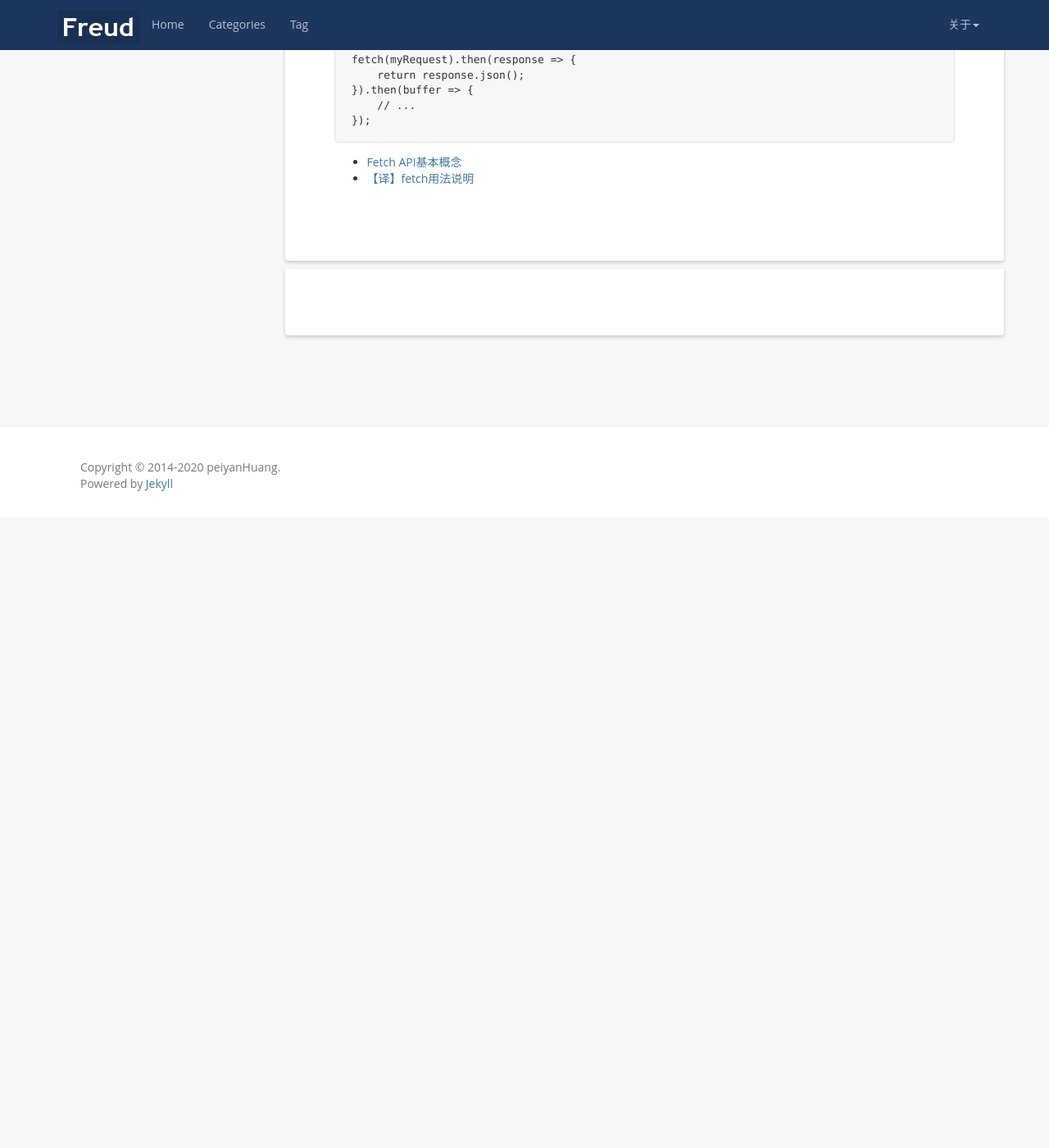
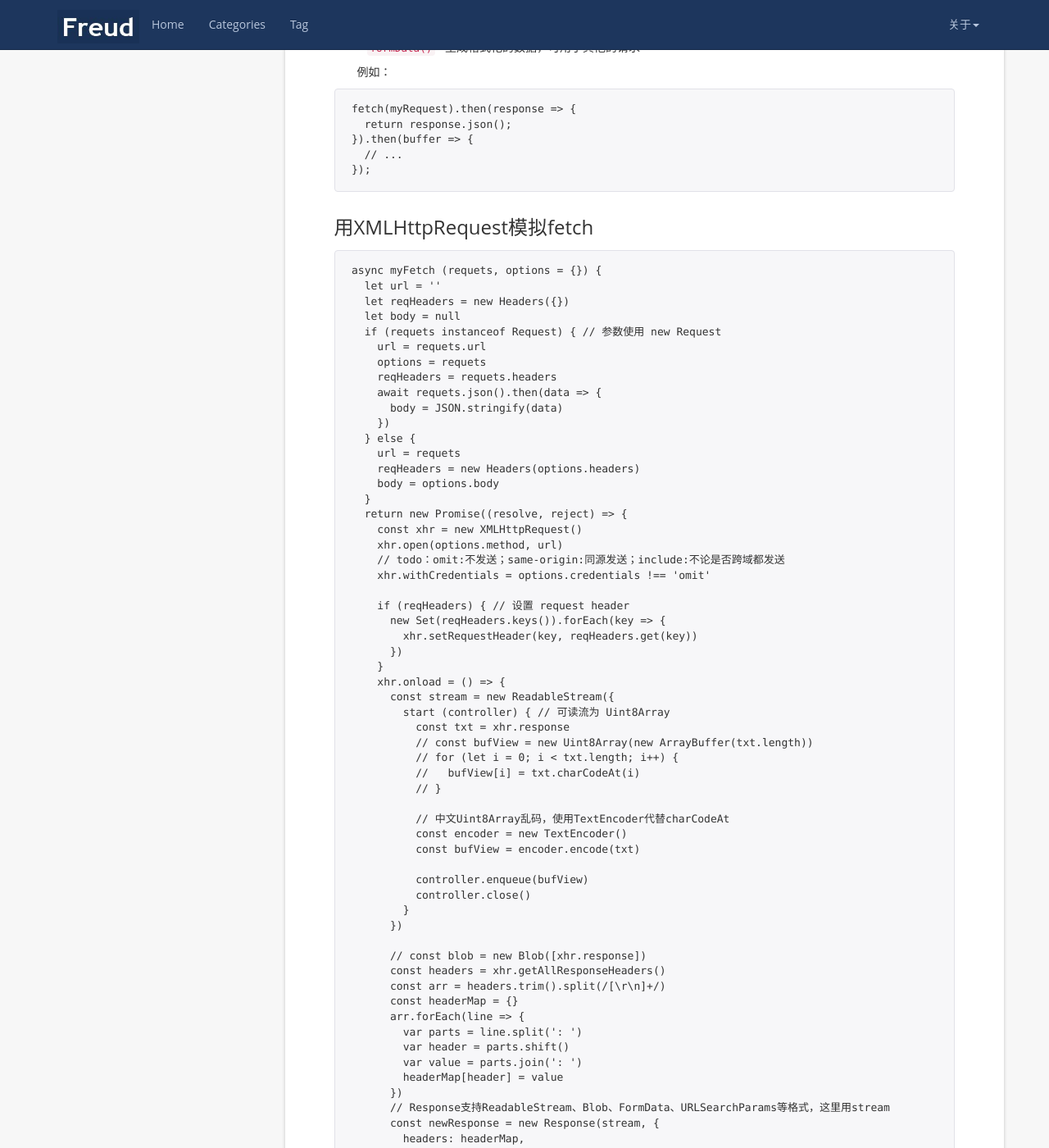
Before and after one commit to peiyanhuang/MyBlog, a Jekyll site: the page built from _posts/2019-02-23-fetch.md, in a window 1280 px wide and 1400 px high, scrolled down 5713 px. Shown: the whole window at 82% size. Built offline with Jekyll 4.4.1, drawn with Linux system fonts in a browser that asks for light colours; nearby versions of some CDN libraries; before the commit the page ends 6343 px from its top, so only the background shows below that; some of the changed text lies outside the part shown.

Commit message:
update: fetch for xhr

````diff
--- a/_posts/2019-02-23-fetch.md
+++ b/_posts/2019-02-23-fetch.md
@@ -16,13 +16,14 @@ Fetch 与 Ajax 类似，都可以用来获取资源，但 Fetch 不是基于 `XM
 * Fetch
 
 1. fetch 是基于 `promise` 实现的，也可以结合 `async/await`;
-2. fetch 请求默认是不带 `cookie` 的，需要设置 `fetch(URL，{credentials: 'include'})`（17年后默认的 credentials 政策变更为 same-origin）;
+2. fetch 请求默认是不带 `cookie` 的，需要设置 `fetch(URL，{credentials: 'include'})`（17年后默认的 credentials 政策变更为 `same-origin`）;
 3. 服务器返回 `400、500` 状态码时并不会 `reject`，只有网络出错导致请求不能完成时，fetch 才会被 `reject`.
 
 * Ajax
 
 1. 是 `XMLHTTPRequest` 的一个实例;
-2. 只有当状态为 `200` 或者 `304` 时才会请求成功.
+2. `withCredentials` 属性是一个 `Boolean` 类型，默认 `false`;
+3. 只有当状态为 `200` 或者 `304` 时才会请求成功.
 
 Fetch 的核心是 `HTTP Requests`，`Responses Headers` 和 `Bodypayload`，接下来会讲到。
 
@@ -33,9 +34,9 @@ Fetch 的核心是 `HTTP Requests`，`Responses Headers` 和 `Bodypayload`，接
 ```js
 let url = '/flow/list?id=11';
 fetch(url).then(function(response) {
-    return response.json();
+  return response.json();
 }).then(function(data) {
-    // ...
+  // ...
 });
 ```
 
@@ -43,17 +44,17 @@ fetch(url).then(function(response) {
 
 ```js
 let myInit = {
-    method: 'GET',
-    headers: new Headers(),
-    credentials: 'include',
-    mode: 'cors',
-    cache: 'default'
+  method: 'GET',
+  headers: new Headers(),
+  credentials: 'include',
+  mode: 'cors',
+  cache: 'default'
 };
 
 fetch('flowers.jpg', myInit).then(function(response) {
-    return response.blob();
+  return response.blob();
 }).then(function(myBlob) {
-    // ...
+  // ...
 });
 ```
 
@@ -67,17 +68,17 @@ Fetch 发送 JSON 数据如下：
 
 ```js
 fetch('/users', {
-    method: 'POST',
-    headers: {
-        'Accept': 'application/json',
-        'Content-Type': 'application/json'
-    },
-    body: JSON.stringify({
-        name: 'Hubot',
-        login: 'hubot',
-    })
+  method: 'POST',
+  headers: {
+    'Accept': 'application/json',
+    'Content-Type': 'application/json'
+  },
+  body: JSON.stringify({
+    name: 'Hubot',
+    login: 'hubot',
+  })
 }).then(response => {
-    // ...
+  // ...
 })
 ```
 
@@ -87,19 +88,19 @@ fetch('/users', {
 
 ```js
 let init = {
-    method: 'POST',
-    headers: new Headers(),
-    mode: 'cors',
-    cache: 'default',
-    body: JSON.stringify({
-        name: 'Hubot',
-        login: 'hubot'
-    })
+  method: 'POST',
+  headers: new Headers(),
+  mode: 'cors',
+  cache: 'default',
+  body: JSON.stringify({
+    name: 'Hubot',
+    login: 'hubot'
+  })
 };
 let myRequest = new Request('/xx/xx', init);
 
 fetch(myRequest).then(response => {
-    // ...
+  // ...
 });
 ```
 
@@ -210,27 +211,27 @@ Fetch API 中的 `Body mixin` 代表 响应/请求的正文，允许你声明其
 fetch('./flow.png')
 .then(response => response.body)
 .then(body => {
-    const reader = body.getReader();
+  const reader = body.getReader();
 
-    return new ReadableStream({
-        start(controller) {
-            return pump();
+  return new ReadableStream({
+    start(controller) {
+      return pump();
 
-            function pump() {
-                return reader.read().then(({ done, value }) => {
-                    // When no more data needs to be consumed, close the stream
-                    if (done) {
-                        controller.close();
-                        return;
-                    }
+      function pump() {
+        return reader.read().then(({ done, value }) => {
+          // When no more data needs to be consumed, close the stream
+          if (done) {
+            controller.close();
+            return;
+          }
 
-                    // Enqueue the next data chunk into our target stream
-                    controller.enqueue(value);
-                    return pump();
-                });
-            }
-        }
-    });
+          // Enqueue the next data chunk into our target stream
+          controller.enqueue(value);
+          return pump();
+        });
+      }
+    }
+  });
 })
 .then(stream => new Response(stream))
 .then(response => response.blob())
@@ -248,13 +249,13 @@ fetch('./flow.png')
 ```js
 var myImage = document.querySelector('.image');
 fetch('/image/people.png').then(function(response) {
-    console.log(response.bodyUsed);
-    var res = response.blob();
-    console.log(response.bodyUsed);
-    return res;
+  console.log(response.bodyUsed);
+  var res = response.blob();
+  console.log(response.bodyUsed);
+  return res;
 }).then(function(response) {
-    var objectURL = URL.createObjectURL(response);
-    myImage.src = objectURL;
+  var objectURL = URL.createObjectURL(response);
+  myImage.src = objectURL;
 });
 ```
 
@@ -275,11 +276,91 @@ fetch('/image/people.png').then(function(response) {
 
 ```js
 fetch(myRequest).then(response => {
-    return response.json();
+  return response.json();
 }).then(buffer => {
-    // ...
+  // ...
 });
 ```
 
+### 用XMLHttpRequest模拟fetch
+
+```js
+async myFetch (requets, options = {}) {
+  let url = ''
+  let reqHeaders = new Headers({})
+  let body = null
+  if (requets instanceof Request) { // 参数使用 new Request
+    url = requets.url
+    options = requets
+    reqHeaders = requets.headers
+    await requets.json().then(data => {
+      body = JSON.stringify(data)
+    })
+  } else {
+    url = requets
+    reqHeaders = new Headers(options.headers)
+    body = options.body
+  }
+  return new Promise((resolve, reject) => {
+    const xhr = new XMLHttpRequest()
+    xhr.open(options.method, url)
+    // todo：omit:不发送；same-origin:同源发送；include:不论是否跨域都发送
+    xhr.withCredentials = options.credentials !== 'omit'
+
+    if (reqHeaders) { // 设置 request header
+      new Set(reqHeaders.keys()).forEach(key => {
+        xhr.setRequestHeader(key, reqHeaders.get(key))
+      })
+    }
+    xhr.onload = () => {
+      const stream = new ReadableStream({
+        start (controller) { // 可读流为 Uint8Array
+          const txt = xhr.response
+          // const bufView = new Uint8Array(new ArrayBuffer(txt.length))
+          // for (let i = 0; i < txt.length; i++) {
+          //   bufView[i] = txt.charCodeAt(i)
+          // }
+
+          // 中文Uint8Array乱码，使用TextEncoder代替charCodeAt
+          const encoder = new TextEncoder()
+          const bufView = encoder.encode(txt)
+
+          controller.enqueue(bufView)
+          controller.close()
+        }
+      })
+
+      // const blob = new Blob([xhr.response])
+      const headers = xhr.getAllResponseHeaders()
+      const arr = headers.trim().split(/[\r\n]+/)
+      const headerMap = {}
+      arr.forEach(line => {
+        var parts = line.split(': ')
+        var header = parts.shift()
+        var value = parts.join(': ')
+        headerMap[header] = value
+      })
+      // Response支持ReadableStream、Blob、FormData、URLSearchParams等格式，这里用stream
+      const newResponse = new Response(stream, {
+        headers: headerMap,
+        status: xhr.status,
+        statusText: xhr.statusText
+      })
+      // todo：redirect 参数；根据status返回结果
+      resolve(newResponse)
+    }
+    xhr.onerror = () => {
+      reject(new Error({
+        type: 'NETWORK ERROR',
+        data: xhr
+      }))
+    }
+    xhr.send(body)
+  })
+}
+```
+
+### 参考
+
 - [Fetch API基本概念](https://www.w3cschool.cn/fetch_api/fetch_api-uq8f2k11.html)
 - [【译】fetch用法说明](https://segmentfault.com/a/1190000007019545)
````
Also changed, not shown: 1 other file.
